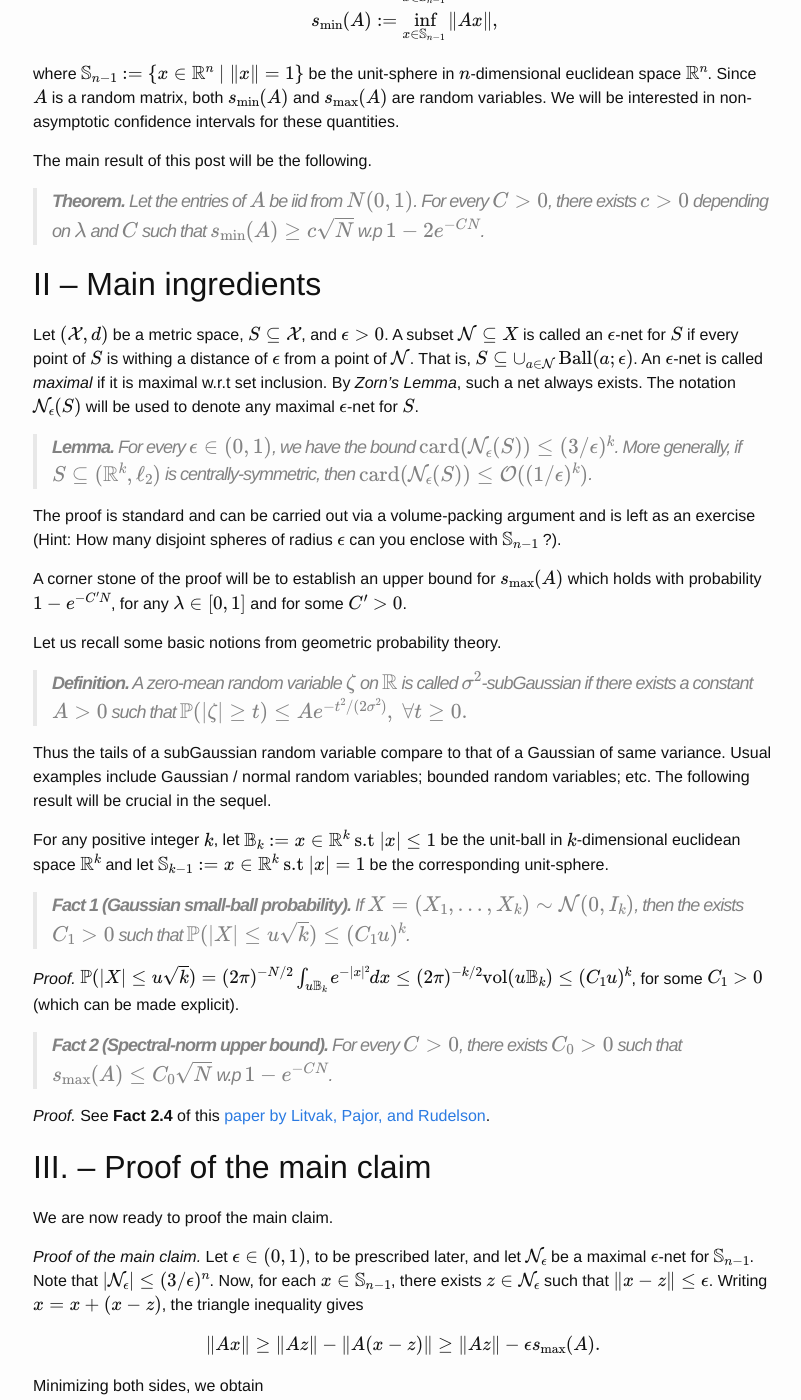
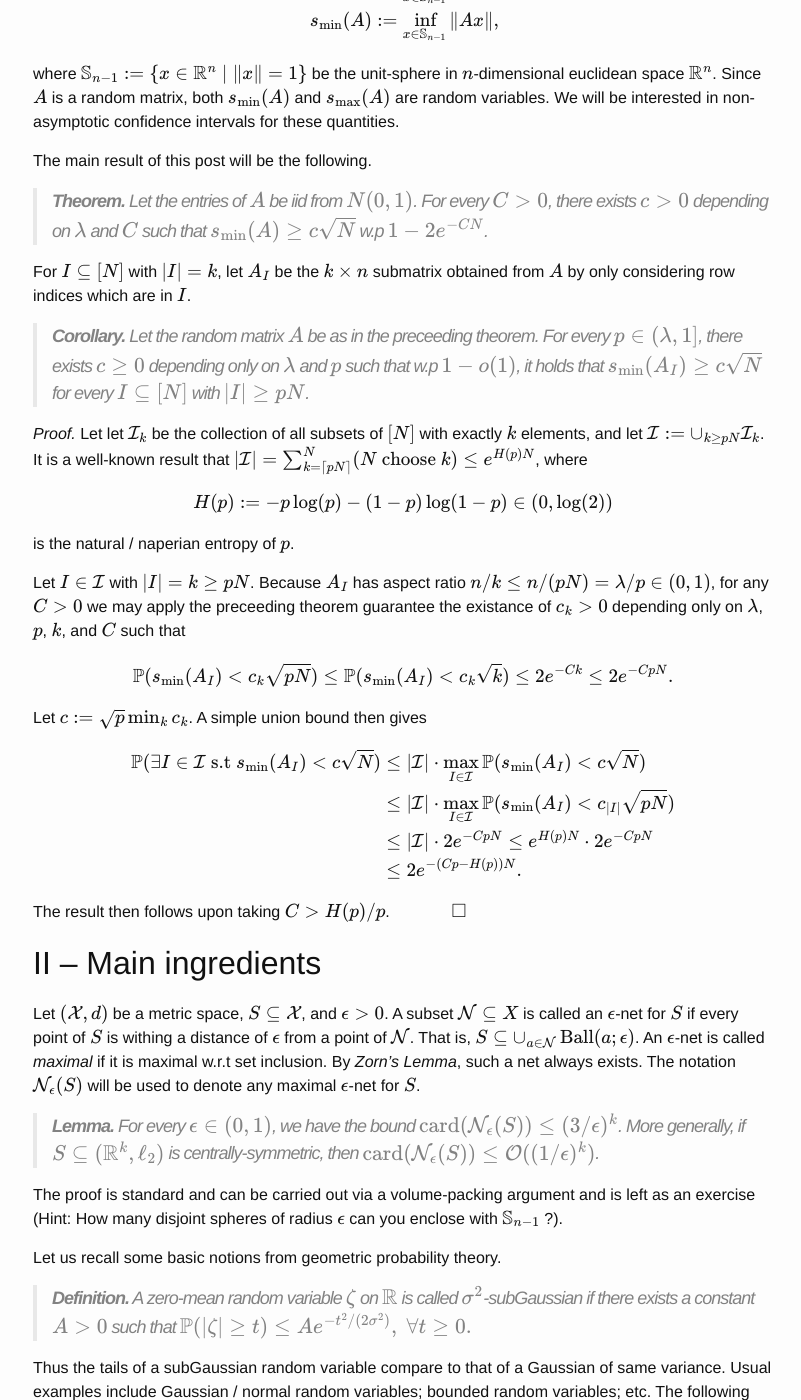
Before and after one commit to dohmatob/dohmatob.github.io, a Jekyll site: the page built from _posts/2020-09-19-rmt.md, in a window 1280 px wide and 1400 px high, scrolled down 673 px. Shown: the whole window, without its empty margins (237-1038 px from the left). Built offline with Jekyll 4.4.1, drawn with Linux system fonts in a browser that asks for light colours; formulas are drawn with MathJax 3; comment, search, counter and statistics services are not loaded; some of the changed text lies outside the part shown.

Commit message:
added important corollary

```diff
--- a/_posts/2020-09-19-rmt.md
+++ b/_posts/2020-09-19-rmt.md
@@ -83,6 +83,53 @@ The main result of this post will be the following.
    $C>0$, there exists $c>0$ depending on $\lambda$ and $C$ such
    that $s_{\min}(A) \ge c\sqrt{N}$ w.p $1-2e^{-CN}$.
 
+For $I \subseteq [N]$ with $|I| = k$, let $A_I$ be the $k \times
+n$ submatrix obtained from $A$ by only considering row indices which are in $I$.
+
+>**Corollary.** Let the random matrix $A$ be as in the preceeding
+   theorem. For every $p \in (\lambda, 1]$, there exists $c \ge 0$
+   depending only on $\lambda$ and $p$ such that w.p $1-o(1)$, it
+   holds that $s_{\min}(A_I) \ge c\sqrt{N}$ for every $I \subseteq
+   [N]$ with $|I| \ge pN$.
+
+*Proof.* Let let $\mathcal I_k$ be the collection of all subsets of
+ $[N]$ with exactly $k$ elements, and let $\mathcal I := \cup_{k \ge
+ pN}\mathcal I_k$. It is a well-known result that $|\mathcal I| =
+ \sum_{k=\lceil pN\rceil}^N(N\text{ choose }k) \le
+ e^{H(p)N}$, where
+
+$$
+H(p) := -p\log(p) - (1-p)\log(1-p) \in (0,\log(2))
+$$
+
+is the natural  / naperian entropy of $p$.
+
+Let $I \in \mathcal I$ with $|I| = k \ge pN$. Because $A_I$ has aspect
+ratio $n/k \le n/(pN) = \lambda/p \in (0, 1)$, for any $C>0$ we may apply the
+preceeding theorem guarantee the existance of $c_k>0$ depending only
+on $\lambda$, $p$, $k$, and $C$ such that
+
+$$
+\bP(s_{\min}(A_I) < c_k\sqrt{pN}) \le
+\bP(s_{\min}(A_I) < c_k\sqrt{k}) \le 2e^{-Ck} \le 2e^{-CpN}.
+$$
+
+Let $c := \sqrt{p}\min_k c_k$. A simple union bound then gives
+
+$$
+\begin{split}
+\bP(\exists I \in \mathcal I \text{ s.t }s_{\min}(A_I) < c\sqrt{N})
+&\le |\mathcal I| \cdot \max_{I \in \mathcal I}\bP(s_{\min}(A_I) <
+c\sqrt{N})\\
+&\le |\mathcal I| \cdot \max_{I \in \mathcal I}\bP(s_{\min}(A_I) <
+c_{|I|}\sqrt{pN})\\
+&\le |\mathcal I| \cdot 2e^{-CpN} \le e^{H(p)N}\cdot 2e^{-CpN}\\
+&\le 2e^{-(Cp-H(p))N}.
+\end{split}
+$$
+
+The result then follows upon taking $C > H(p)/p$. $\quad\quad\quad\qed$
+
 ## II -- Main ingredients
 
 Let $(\mathcal X,d)$ be a metric space, $S \subseteq \mathcal X$, and $\epsilon > 0$. A subset $\mathcal N \subseteq X$ is called an $\epsilon$-net for $S$ if every point of $S$ is withing a distance of $\epsilon$ from a point of $\mathcal N$. That is, $S \subseteq \cup_{a \in \mathcal N}\ball(a;\epsilon)$. An $\epsilon$-net is called *maximal* if it is maximal w.r.t set inclusion. By *Zorn's Lemma*, such a net always exists. The notation $\mathcal N_\epsilon(S)$ will be used to denote any maximal $\epsilon$-net for $S$.
@@ -93,9 +140,8 @@ $S \subseteq (\mathbb R^k,\ell_2)$ is centrally-symmetric, then $\card(\enet(S))
 
 The proof is standard and can be carried out via a volume-packing argument and is left as an exercise (Hint: How many disjoint spheres of radius $\epsilon$ can you enclose with $\mathbb S_{n-1}$ ?).
 
-A corner stone of the proof will be to establish an upper bound for $s_{\max}(A)$ which holds with probability $1-e^{-C'N}$, for any $\lambda \in [0, 1]$ and for some $C'>0$.
+Let us recall some basic notions from geometric probability theory.
 
-Let us recall some basic notions from geometric probability theory.
 >**Definition.** A zero-mean random variable $\zeta$ on $\mathbb R$ is called $\sigma^2$-subGaussian if there exists a constant
 $A>0$ such that
 $$
@@ -107,9 +153,9 @@ Usual examples include Gaussian / normal random variables; bounded random variab
 
 For any positive integer $k$, let $\mathbb B_k := \{x \in \mathbb R^k \text{ s.t } \|x\| \le 1\}$ be the unit-ball in $k$-dimensional euclidean space $\mathbb R^k$ and let $\mathbb S_{k-1} := \{x \in \mathbb R^k \text{ s.t } \|x\| = 1\}$ be the corresponding unit-sphere.
 
->**Fact 1 (Gaussian small-ball probability).** *If $X = (X_1,\ldots,X_k) \sim \mathcal N(0,I_k)$, then the exists $C_1>0$ such that $\bP(\|X\| \le u \sqrt{k}) \le (C_1u)^k$.*
+>**Fact 1 (Gaussian small-ball probability).** *If $X = (X_1,\ldots,X_k) \sim \mathcal N(0,I_k)$, then the exists $C_1>0$ such that $\bP(\\|X\\| \le u \sqrt{k}) \le (C_1u)^k$.*
 
-*Proof.* $\bP(\|X\| \le u \sqrt{k}) = (2\pi)^{-N/2}\int_{u\mathbb B_k}e^{-\|x\|^2}dx \le (2\pi)^{-k/2}\mbox{vol}(u\mathbb B_k) \le (C_1u)^k$, for some $C_1>0$ (which can be made explicit).
+*Proof.* $\bP(\\|X\\| \le u \sqrt{k}) = (2\pi)^{-k/2}\int_{u\sqrt{k}\mathbb B_k}e^{-\\|x\\|^2}dx \le (2\pi)^{-k/2}\mbox{vol}(u\sqrt{k}\mathbb B_k) \le (C_1u)^k$, for some $C_1>0$ (which can be made explicit).
 
 >**Fact 2 (Spectral-norm upper bound).** *For every $C>0$, there exists $C_0>0$ such that $s_{\max}(A) \le C_0\sqrt{N}$ w.p $1-e^{-CN}$.*
 
@@ -167,6 +213,6 @@ This completes the proof of the claim. $\quad\quad\Box$
 
 A careful inspection of the proof of main ingredients **Fact 1** and **Fact 2**, reveals that we can replace the base distribution $N(0,1)$ of the coefficients of $A$ by any symmetric unit-variance $\sigma^2$-subGaussian such that $0 \le \sigma \le 1$.
 
-  [1]: https://arxiv.org/pdf/1301.2382.pdf
+  [1]: http://www-personal.umich.edu/~rudelson/papers/rand-matr.pdf
 
 *To be continued...*
```
